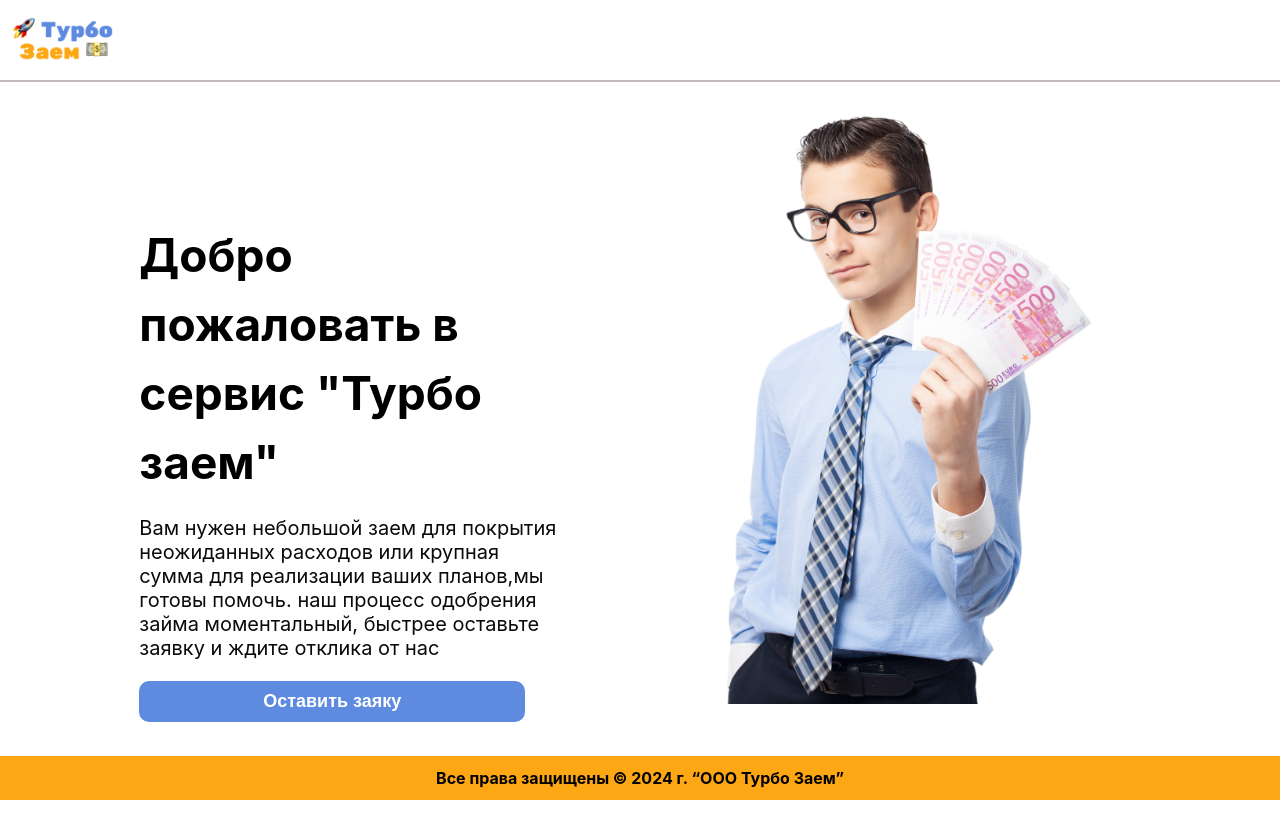
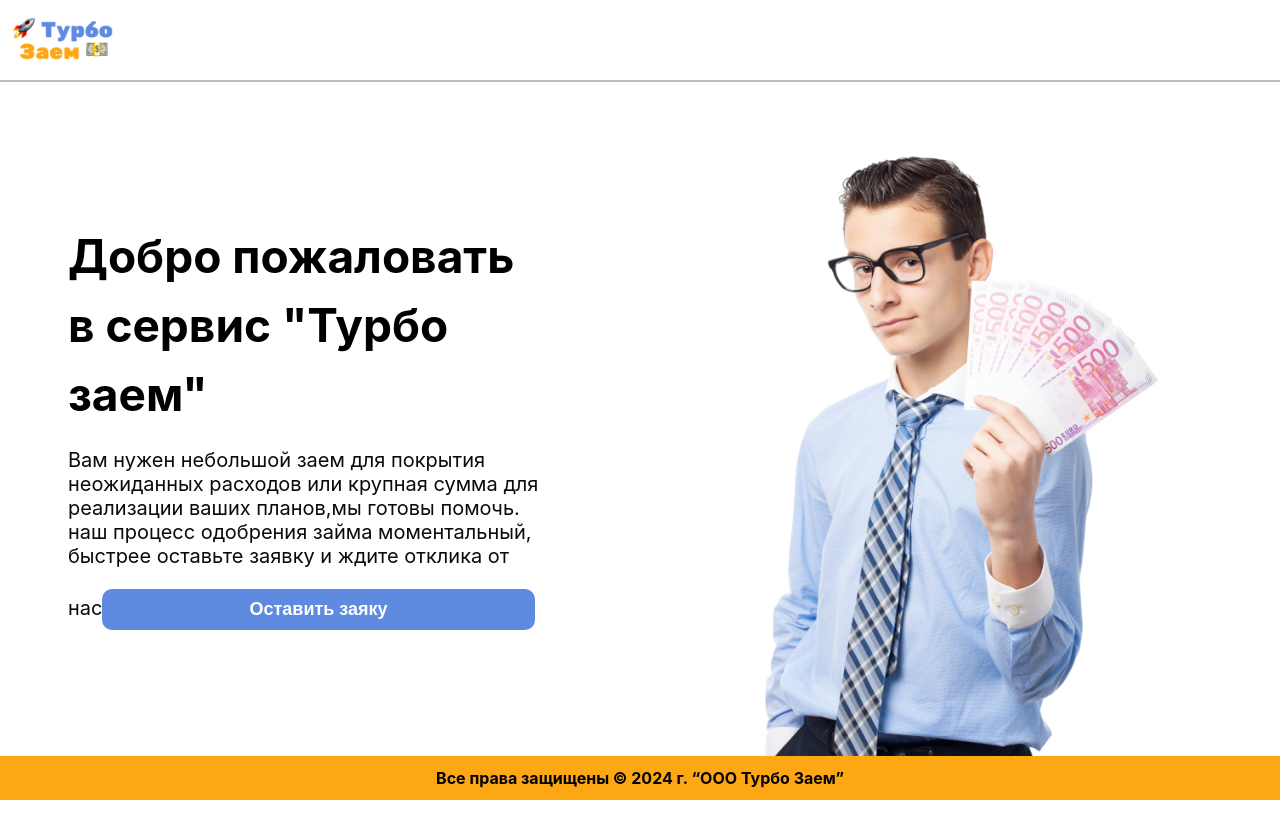
Before and after one commit to YorovaZuhro/credit_user, a React (Vite) app: page / in a window 1280 px wide. After the commit the page ends 801 px from the top, so only its background shows below. Built offline with nearby package versions, Linux system fonts and the light colour scheme.

Commit message:
welcome page

```diff
--- a/src/pages/WelcomePage.css
+++ b/src/pages/WelcomePage.css
@@ -6,13 +6,13 @@
     display: flex;
     align-items:start;
     justify-content: space-around;
-    padding: 96px;
+    padding-top: 95px;
   }
 
   .container2 {
     margin-top: 60px;
     text-align: left;
-    max-width: 40%;
+    max-width: 38%;
     padding-top: 1%;
   }
 
@@ -46,5 +46,7 @@
 
   .container img {
     max-width: 100%;
-    height: 600px;
+    height: 650px;
+    position: relative;
+    margin-top: 40px;
  }
--- a/src/pages/WelcomePage.tsx
+++ b/src/pages/WelcomePage.tsx
@@ -11,7 +11,7 @@
     <div className="container">
       <div className="container2">
         <p>
-          Добро пожаловать в <br></br>сервис "Турбо заем"
+          Добро пожаловать в сервис "Турбо заем"
         </p>
         <span>
           Вам нужен небольшой заем для покрытия неожиданных расходов или крупная
```
